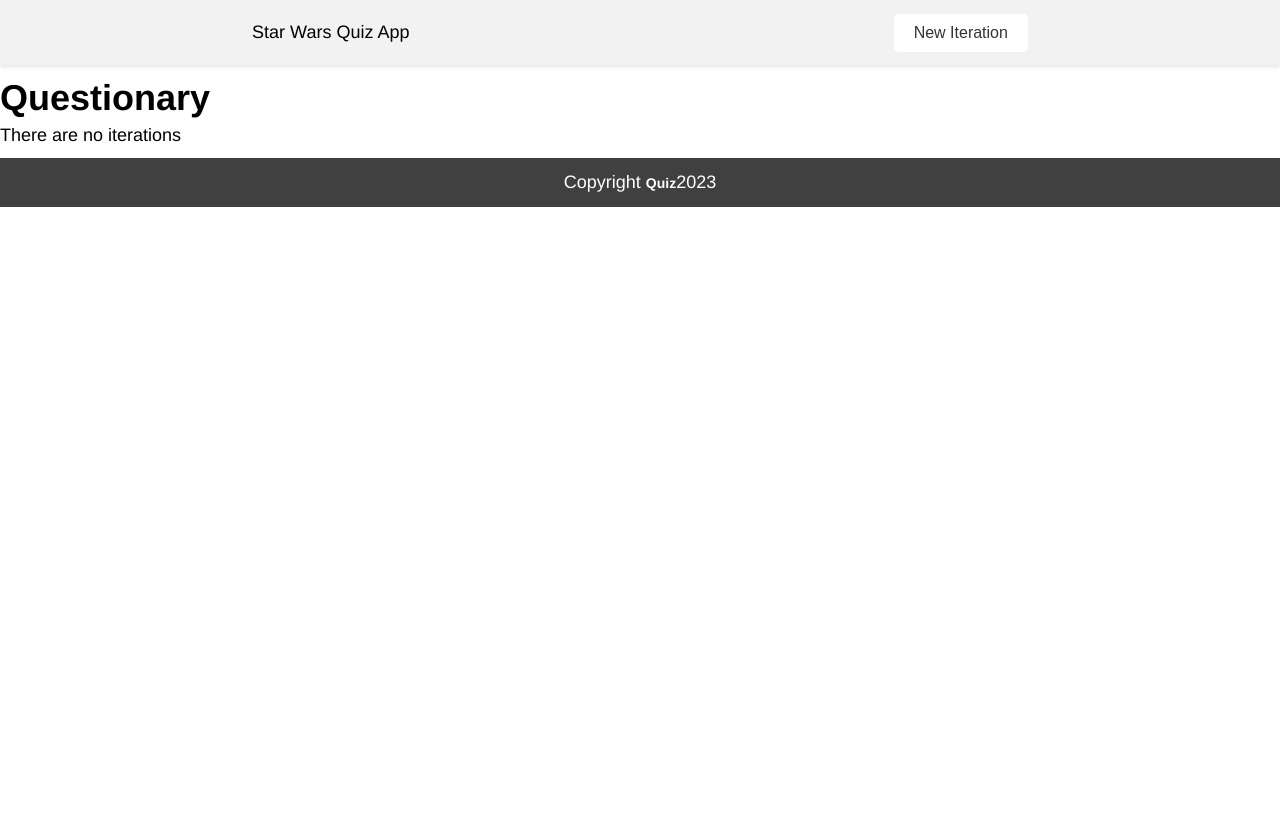
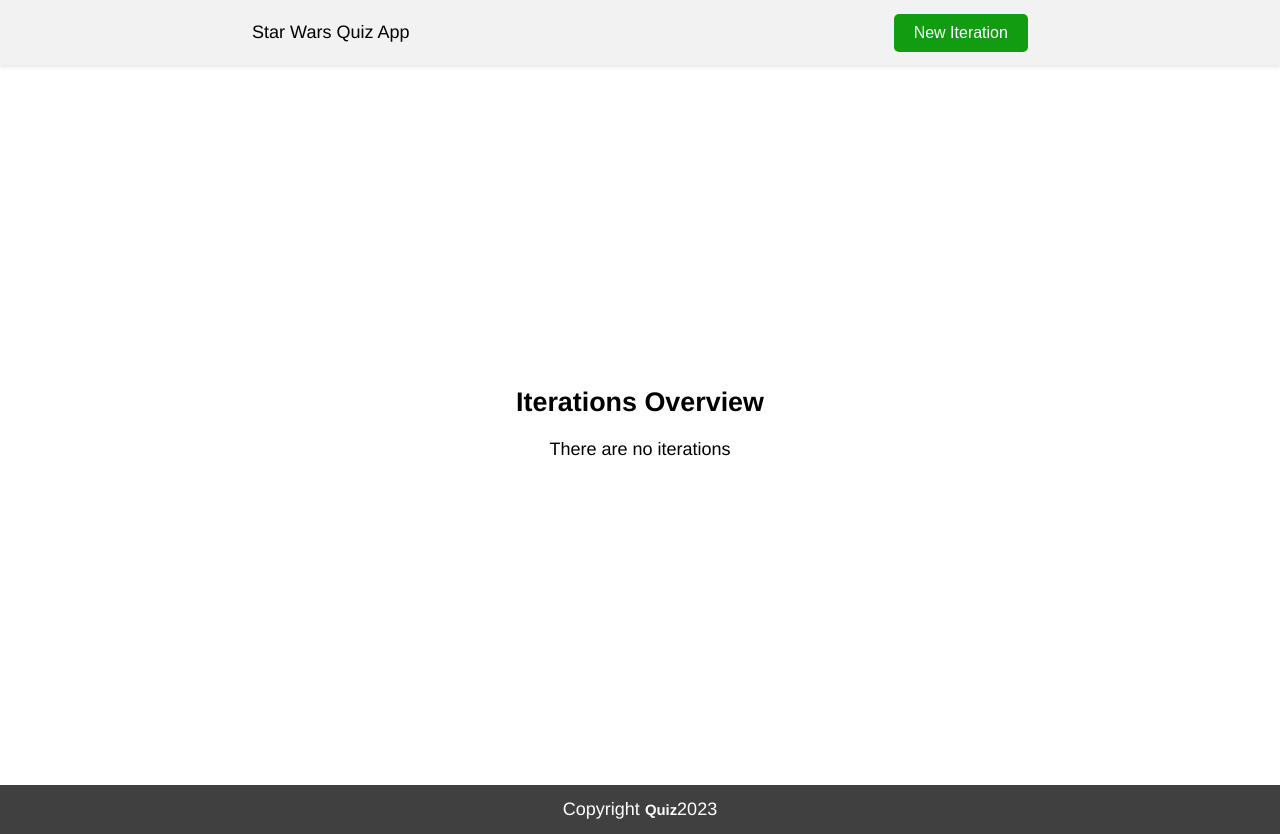
Before and after one commit to anadelic/fragenbogen, a React (Create React App) app: page / in a window 1280 px wide. Before the commit the page ends 800 px from the top, so only its background shows below. Built offline with nearby package versions, Linux system fonts and the light colour scheme.

Commit message:
style home page

```diff
--- a/src/App.css
+++ b/src/App.css
@@ -11,16 +11,16 @@
 
 .header h1 {
   color: #333;
-  font-size: 24px;
+  font-size: 1.5rem;
 }
 
 .iteration-btn {
   padding: 10px 20px;
-  background-color: #fff;
-  color: #333;
+  background-color: rgb(18, 156, 18);
+  color: white;
   border: none;
   border-radius: 5px;
-  font-size: 16px;
+  font-size: 1rem;
   cursor: pointer;
 }
 
@@ -38,6 +38,50 @@
 }
 
 .footer span {
-  font-size: 14px;
+  font-size: 0.93rem;
   font-weight: bold;
 }
+
+/* main */
+
+.mainpage {
+  display: flex;
+  flex-direction: column;
+  align-items: center;
+  justify-content: center;
+  height: 90vh;
+}
+
+.mainpage h1 {
+  font-size: 1.68rem;
+}
+
+.iterations {
+  display: grid;
+  grid-template-columns: repeat(auto-fit, minmax(300px, 1fr));
+  gap: 16px;
+}
+
+.iteration-card {
+  background-color: #f5f5f5;
+  padding: 20px;
+  border-radius: 5px;
+  box-shadow: 0 2px 4px rgba(0, 0, 0, 0.1);
+}
+
+.iteration-status {
+  font-weight: bold;
+}
+
+.delete-btn {
+  background-color: #e74c3c;
+  color: white;
+  border: none;
+  border-radius: 5px;
+  padding: 8px 16px;
+  cursor: pointer;
+}
+
+.delete-btn:hover {
+  background-color: #c0392b;
+}
--- a/src/components/HomePage.js
+++ b/src/components/HomePage.js
@@ -2,9 +2,8 @@ import IterationsOverview from './IterationOverview';
 
 export default function HomePage() {
   return (
-    <div>
-      <h1>Questionary</h1>
-
+    <div className="mainpage">
+      <h1>Iterations Overview</h1>
       <IterationsOverview />
     </div>
   );
--- a/src/components/IterationOverview.js
+++ b/src/components/IterationOverview.js
@@ -24,15 +24,17 @@ export default function IterationsOverview() {
       {data.length === 0 ? (
         <p>There are no iterations</p>
       ) : (
-        <div>
-          <h2>Iterations Overview</h2>
+        <div className="iterations">
           {data.map((iteration) => (
-            <div key={iteration.id}>
-              <p>Iteration {iteration.status}</p>
+            <div className="iteration-card" key={iteration.id}>
+              <p className="iteration-status">Iteration {iteration.status}</p>
               <p>Name: {iteration.name}</p>
               <p>Date: {iteration.date}</p>
               <p>Answers: {iteration.answers.join(', ')}</p>
-              <button onClick={() => deleteIteration(iteration.id)}>
+              <button
+                className="delete-btn"
+                onClick={() => deleteIteration(iteration.id)}
+              >
                 Delete
               </button>
             </div>
```
